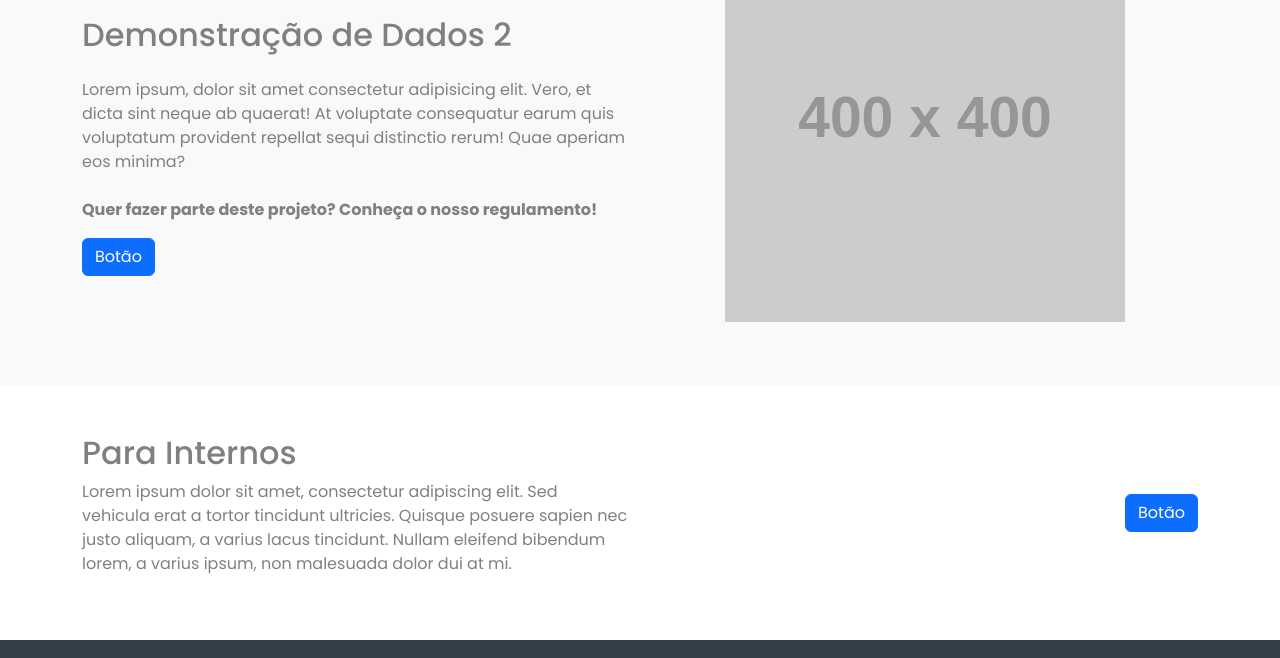
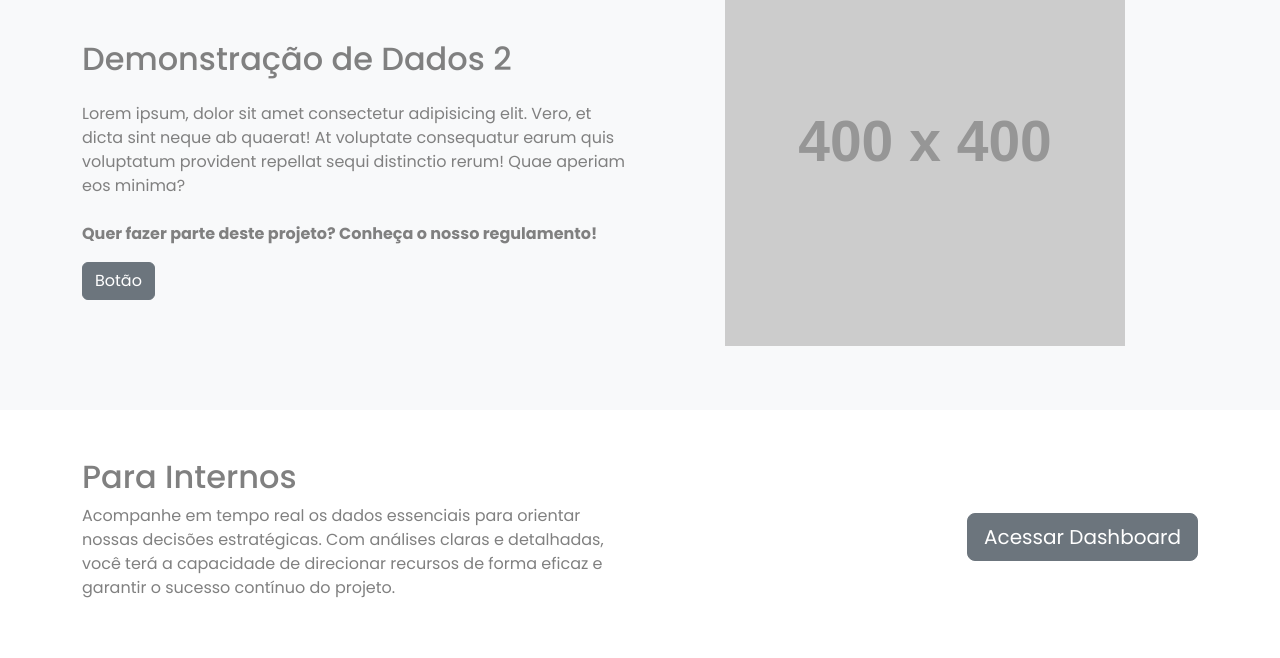
Before and after one commit to DevLass/PucAtlanticaCoffe, a plain HTML site: page Index.html in a window 1280 px wide. Shown: the part 2146-2804 px from the top of the page. Drawn offline with nearby package versions, Linux system fonts and the light colour scheme; placeholder pictures from the web are drawn by us.

Commit message:
Update Index.html

```diff
--- a/Index.html
+++ b/Index.html
@@ -3,11 +3,12 @@
 <head>
     <meta charset="UTF-8">
     <meta name="viewport" content="width=device-width, initial-scale=1.0">
-    <title>Navbar com Bootstrap</title>
+    <title>Projeto Mútua | Atlantica Coffe</title>
     <link href="https://cdn.jsdelivr.net/npm/bootstrap@5.3.0-alpha1/dist/css/bootstrap.min.css" rel="stylesheet">
     <link rel="preconnect" href="https://fonts.googleapis.com">
     <link rel="preconnect" href="https://fonts.gstatic.com" crossorigin>
     <link href="https://fonts.googleapis.com/css2?family=Poppins:ital,wght@0,100;0,200;0,300;0,400;0,500;0,600;0,700;0,800;0,900;1,100;1,200;1,300;1,400;1,500;1,600;1,700;1,800;1,900&display=swap" rel="stylesheet">
+    <link rel="shortcut icon" href="Assets/logofavicon.png" type="image/x-icon">
     <script src="https://kit.fontawesome.com/b650c4a118.js" crossorigin="anonymous"></script>
     <link rel="stylesheet" href="Style.css">
 </head>
@@ -155,9 +156,9 @@
             </div>
         </div>
         <div class="row mt-4">
-            <p>Lorem ipsum dolor sit amet consectetur, adipisicing elit. Placeat aspernatur quibusdam deserunt eaque cumque commodi odio beatae dolor itaque aliquid. In, ratione molestiae distinctio aliquam dolor nulla hic debitis mollitia.</p>
+            <p>O Projeto "Mútua, Matas e Nascentes" representa um marco significativo em nossa jornada rumo à sustentabilidade e responsabilidade social. Alinhados com os "Objetivos de Desenvolvimento Sustentável" continuaremos a construir um futuro melhor para as gerações futuras.</p>
             <div class="col">
-                <button class="btn btn-primary">Botão</button>
+                <button class="btn btn-secondary">Saiba Mais</button>
             </div>
         </div>
     </div>
@@ -191,7 +192,7 @@
                         Lorem ipsum, dolor sit amet consectetur adipisicing elit. Vero, et dicta sint neque ab quaerat! At voluptate consequatur earum quis voluptatum provident repellat sequi distinctio rerum! Quae aperiam eos minima?  <br> <br>
                         <Strong>Quer fazer parte deste projeto? Conheça o nosso regulamento!</Strong>
                         </p>
-                        <button class="btn btn-primary">Botão</button>
+                        <button class="btn btn-secondary">Botão</button>
                     </div>
                 </div>
                 <!-- Imagem Centralizada -->
@@ -212,14 +213,12 @@
             <div class="col-md-6">
                 <h2>Para Internos</h2>
                 <p>
-                    Lorem ipsum dolor sit amet, consectetur adipiscing elit. Sed vehicula erat a tortor tincidunt ultricies.
-                    Quisque posuere sapien nec justo aliquam, a varius lacus tincidunt. Nullam eleifend bibendum lorem, a
-                    varius ipsum, non malesuada dolor dui at mi.
+                    Acompanhe em tempo real os dados essenciais para orientar nossas decisões estratégicas. Com análises claras e detalhadas, você terá a capacidade de direcionar recursos de forma eficaz e garantir o sucesso contínuo do projeto.
                 </p>
             </div>
             <!-- Botão à Direita -->
             <div class="col-md-6 d-flex align-items-center justify-content-end">
-                <button class="btn btn-primary">Botão</button>
+                <button class="btn btn-secondary btn-lg">Acessar Dashboard</button>
             </div>
         </div>
     </div>
```
